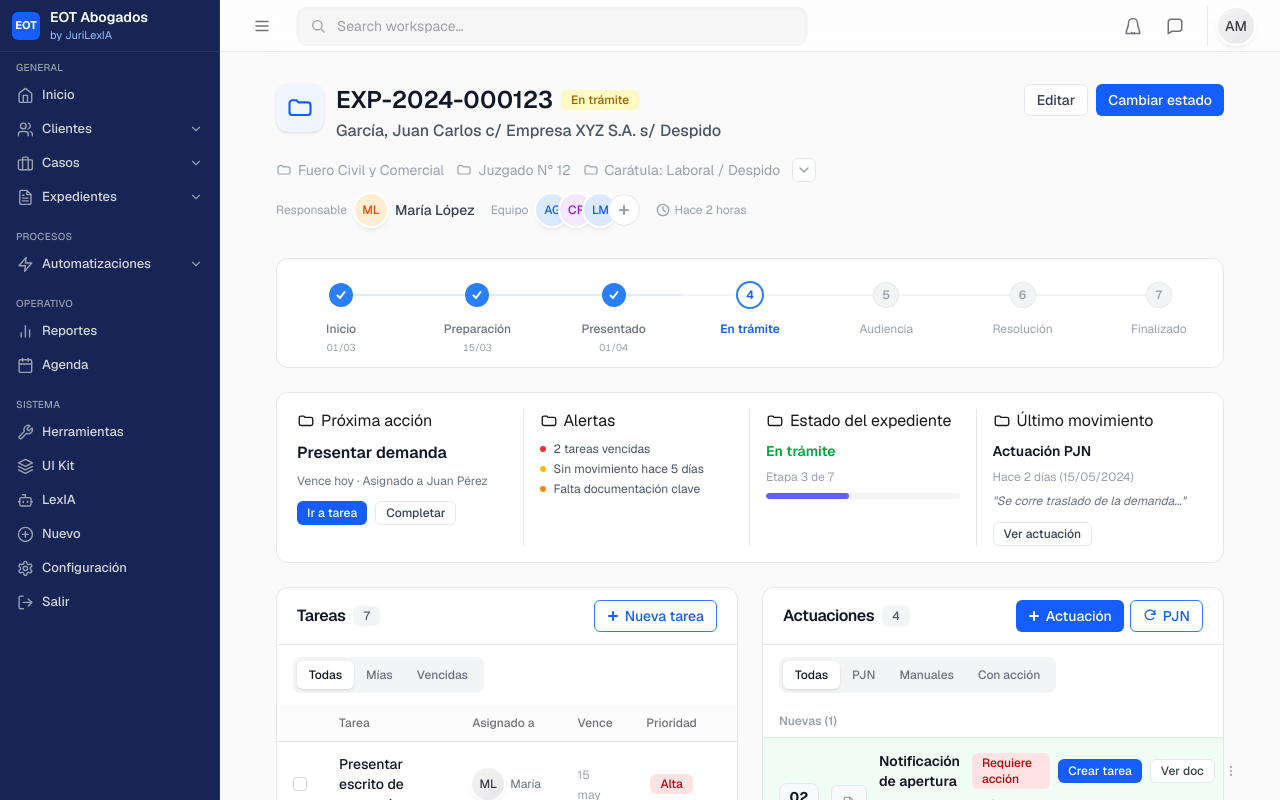
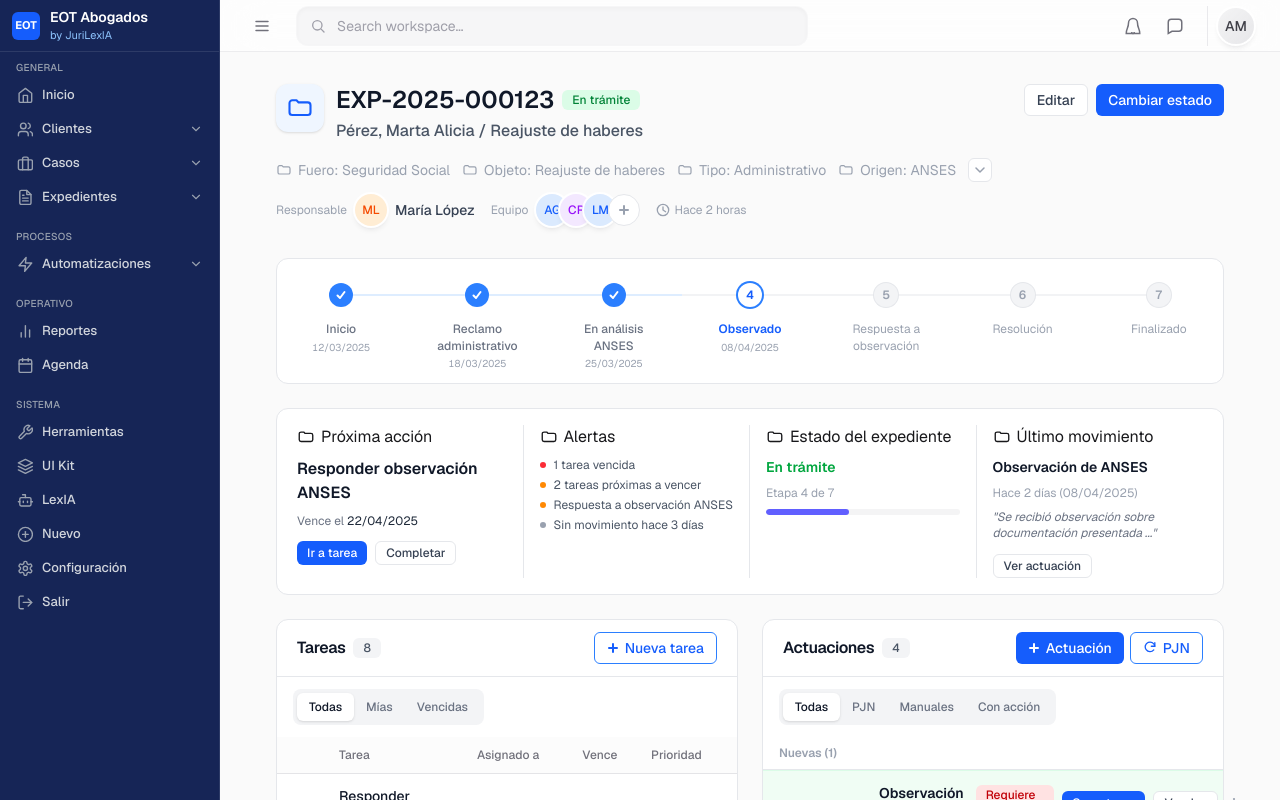
Before and after one commit to leomosquera/jurilexia-v1, a Next.js app: page /expedientes/demo in a window 1280 px wide. Shown: the top 800 px of the page. Built offline with nearby package versions, Linux system fonts and the light colour scheme.

Commit message:
updated info expedientes demo

```diff
--- a/src/app/(public)/expedientes/demo/page.tsx
+++ b/src/app/(public)/expedientes/demo/page.tsx
@@ -245,26 +245,27 @@ const TIMELINE_STEPS: Array<{
   status: "done" | "current" | "pending";
   date?: string;
 }> = [
-  { label: "Inicio",      status: "done",    date: "01/03" },
-  { label: "Preparación", status: "done",    date: "15/03" },
-  { label: "Presentado",  status: "done",    date: "01/04" },
-  { label: "En trámite",  status: "current"              },
-  { label: "Audiencia",   status: "pending"              },
-  { label: "Resolución",  status: "pending"              },
-  { label: "Finalizado",  status: "pending"              },
+  { label: "Inicio", status: "done", date: "12/03/2025" },
+  { label: "Reclamo administrativo", status: "done", date: "18/03/2025" },
+  { label: "En análisis ANSES",  status: "done", date: "25/03/2025" },
+  { label: "Observado",  status: "current", date: "08/04/2025" },
+  { label: "Respuesta a observación", status: "pending" },
+  { label: "Resolución",  status: "pending" },
+  { label: "Finalizado",  status: "pending" },
 ];
 
 const TASKS: Array<{
   id: string; name: string; assigned: string;
   date: string; priority: TaskPriority; status: TaskStatus;
 }> = [
-  { id: "t1", name: "Presentar escrito de responde",    assigned: "María López",  date: "15 may", priority: "Alta",  status: "Pendiente"    },
-  { id: "t2", name: "Revisar documentación adjunta",    assigned: "Ana García",   date: "18 may", priority: "Media", status: "En progreso"  },
-  { id: "t3", name: "Coordinar audiencia con cliente",  assigned: "Carlos Ruiz",  date: "20 may", priority: "Baja",  status: "Programada"   },
-  { id: "t4", name: "Notificar resolución provisional", assigned: "Laura Medina", date: "22 may", priority: "Alta",  status: "Pendiente"    },
-  { id: "t5", name: "Revisar documentación adjunta",    assigned: "Ana García",   date: "18 may", priority: "Media", status: "En progreso"  },
-  { id: "t6", name: "Coordinar audiencia con cliente",  assigned: "Carlos Ruiz",  date: "20 may", priority: "Baja",  status: "Programada"   },
-  { id: "t7", name: "Notificar resolución provisional", assigned: "Laura Medina", date: "22 may", priority: "Alta",  status: "Pendiente"    },
+  { id: "t1", name: "Responder observación ANSES",    assigned: "María López",  date: "15 may", priority: "Alta",  status: "Pendiente"    },
+  { id: "t2", name: "Revisar historia laboral actualizada",    assigned: "Ana García",   date: "18 may", priority: "Media", status: "En progreso"  },
+  { id: "t3", name: "Solicitar recibos de haberes",  assigned: "Carlos Ruiz",  date: "20 may", priority: "Media",  status: "Pendiente"   },
+  { id: "t4", name: "Calculadora de movilidad", assigned: "Laura Medina", date: "22 may", priority: "Baja",  status: "Pendiente"    },
+  { id: "t5", name: "Control de topes y mínimos",    assigned: "Ana García",   date: "18 may", priority: "Baja", status: "Pendiente"   },
+  { id: "t6", name: "Redactar presentación complementaria",  assigned: "Carlos Ruiz",  date: "20 may", priority: "Alta",  status: "Pendiente"   },
+  { id: "t7", name: "Subir documentación a mi ANSES", assigned: "Laura Medina", date: "22 may", priority: "Media",  status: "Pendiente"    },
+  { id: "t8", name: "Seguimiento de trámite", assigned: "Laura Medina", date: "22 may", priority: "Baja",  status: "Pendiente"    },
 ];
 
 const DOCS: Array<{
@@ -281,10 +282,10 @@ const ACTUACIONES: Array<{
   id: string; day: string; month: string; title: string; desc: string;
   variant: BadgeVariant; badge: string; type: "document" | "briefcase" | "scales";
 }> = [
-  { id: "a1", day: "02", month: "MAY", title: "Notificación de apertura",    desc: "El juzgado notificó la apertura formal del expediente.",     variant: "success", badge: "Procesada",   type: "document"   },
-  { id: "a2", day: "15", month: "ABR", title: "Presentación de pruebas",     desc: "Se adjuntaron los documentos requeridos por el tribunal.",   variant: "neutral", badge: "Informativa", type: "briefcase"  },
-  { id: "a3", day: "10", month: "ABR", title: "Ingreso del escrito inicial",  desc: "Presentación formal ante mesa de entradas.",                 variant: "success", badge: "Procesada",   type: "document"   },
-  { id: "a4", day: "20", month: "MAY", title: "Audiencia preliminar",         desc: "Citación a audiencia con ambas partes convocadas.",          variant: "warning", badge: "Pendiente",   type: "scales"     },
+  { id: "a1", day: "08", month: "ABR", title: "Observación de ANSES",    desc: "Se recibió observación sobre documentación presentada.",     variant: "success", badge: "Procesada",   type: "document"   },
+  { id: "a2", day: "02", month: "ABR", title: "Presentación incial",     desc: "Se presentó reclamo por diferencia de haberes.",   variant: "neutral", badge: "Informativa", type: "briefcase"  },
+  { id: "a3", day: "01", month: "ABR", title: "Carga de documentación",  desc: "Se adjuntó documentación requerida.",                 variant: "success", badge: "Procesada",   type: "document"   },
+  { id: "a4", day: "25", month: "MAR", title: "Pase a análisis",         desc: "El expediente fue derivado para nálisis técnico.",          variant: "warning", badge: "Pendiente",   type: "scales"     },
 ];
 
 const grouped = {
@@ -344,14 +345,14 @@ export default function ExpedientesDemoPage() {
 
               <div className="flex flex-wrap items-center gap-2">
                 <h1 className="text-lg lg:text-2xl font-semibold text-gray-900 truncate">
-                  EXP-2024-000123
+                  EXP-2025-000123
                 </h1>
 
-                <Badge variant="warning">En trámite</Badge>
+                <Badge variant="success">En trámite</Badge>
               </div>
 
               <p className="text-sm lg:text-base font-medium text-gray-600 leading-snug truncate">
-                García, Juan Carlos c/ Empresa XYZ S.A. s/ Despido
+                Pérez, Marta Alicia / Reajuste de haberes
               </p>
 
             </div>
@@ -379,17 +380,22 @@ export default function ExpedientesDemoPage() {
 
             <div className="flex items-center gap-1.5">
               <Icon.Folder className="size-4" />
-              <span>Fuero Civil y Comercial</span>
+              <span>Fuero: Seguridad Social</span>
             </div>
 
             <div className="flex items-center gap-1.5">
               <Icon.Folder className="size-4" />
-              <span>Juzgado N° 12</span>
+              <span>Objeto: Reajuste de haberes</span>
             </div>
 
             <div className="flex items-center gap-1.5">
               <Icon.Folder className="size-4" />
-              <span>Carátula: Laboral / Despido</span>
+              <span>Tipo: Administrativo</span>
+            </div>
+
+            <div className="flex items-center gap-1.5">
+              <Icon.Folder className="size-4" />
+              <span>Origen: ANSES</span>
             </div>
 
             <button
@@ -460,7 +466,7 @@ export default function ExpedientesDemoPage() {
         <div className="mt-2">
           <Card>
             <CardContent className="p-5">
-              <div className="grid grid-cols-1 md:grid-cols-3 xl:grid-cols-5 gap-6 text-sm">
+              <div className="grid grid-cols-1 md:grid-cols-2 xl:grid-cols-4 gap-6 text-sm">
 
                 {/* COLUMNA 1 */}
                 <div className="space-y-2">
@@ -468,9 +474,9 @@ export default function ExpedientesDemoPage() {
                     Información del caso
                   </p>
 
-                  <InfoRow label="Tipo de proceso" value="Ordinario Laboral" />
-                  <InfoRow label="Número de caso" value="CAS-2024-000045" />
-                  <InfoRow label="Fecha de inicio" value="18/05/2024" />
+                  <InfoRow label="Cliente" value="Pérez, Marta Alicia" />
+                  <InfoRow label="Número de caso" value="CAS-2025-000087" />
+                  <InfoRow label="Fecha de inicio" value="12/03/2025" />
                   <InfoRow label="Estado" value="En trámite" />
                   <InfoRow label="Prioridad" value={<Badge variant="danger">Alta</Badge>} />
                 </div>
@@ -481,10 +487,11 @@ export default function ExpedientesDemoPage() {
                     Información del expediente
                   </p>
 
-                  <InfoRow label="Número" value="EXP-2024-000123" />
-                  <InfoRow label="Carátula" value="18/05/2024" />
-                  <InfoRow label="Origen" value="PJN" />
-                  <InfoRow label="Instancia" value="Primera" />
+                  <InfoRow label="Número" value="024-25-05678932-1" />
+                  <InfoRow label="Organismo" value="ANSES" />
+                  <InfoRow label="Trámite" value="Reajuste de haberes" />
+                  <InfoRow label="Fecha de inicio" value="12/03/2025" />
+                  <InfoRow label="Instancia" value="Administrativa" />
                 </div>
 
                 {/* COLUMNA 3 */}
@@ -493,38 +500,29 @@ export default function ExpedientesDemoPage() {
                     Cliente
                   </p>
 
-                  <InfoRow label="Nombre" value="García, Juan Carlos" />
-                  <InfoRow label="DNI" value="20.123.456" />
-                  <InfoRow label="Teléfono" value="+54 11 1234-5678" />
-                  <InfoRow label="Email" value="juan@mail.com" />
+                  <InfoRow label="Nombre" value="Pérez, Marta Alicia" />
+                  <InfoRow label="DNI" value="14.287.654" />
+                  <InfoRow label="Teléfono" value="+54 11 4444-5555" />
+                  <InfoRow label="Email" value="marta.perez@email.com" />
+                  <InfoRow label="Domicilio" value="Av. Rivadavia 1234, CABA" />
                 </div>
 
                 {/* COLUMNA 4 */}
                 <div className="space-y-2">
                   <p className="text-xs font-semibold uppercase">
-                    Jurisdicción
-                  </p>
-
-                  <InfoRow label="Fuero" value="Laboral" />
-                  <InfoRow label="Juzgado" value="N° 12" />
-                  <InfoRow label="Secretaría" value="Única" />
-                </div>
-
-                {/* COLUMNA 5 */}
-                <div className="space-y-2">
-                  <p className="text-xs font-semibold uppercase">
                     Datos adicionales
                   </p>
 
-                  <InfoRow label="Moneda" value="ARS" />
-                  <InfoRow label="Valor" value="$ 5.000.000" />
+                  <InfoRow label="Motivo" value="Diferencias por movilidad" />
+                  <InfoRow label="Período reclamado" value="03/2021 - 02/2025" />
+                  <InfoRow label="Monto estimado" value="$ 3.245.876,40" />
                   <InfoRow
                     label="Etiquetas"
                     value={
                       <div className="flex gap-1">
-                        <Badge variant="neutral">Despido</Badge>
-                        <Badge variant="neutral">Indemnización</Badge>
-                        <Badge variant="danger">Prioridad alta</Badge>
+                        <Badge variant="neutral">Movilidad</Badge>
+                        <Badge variant="neutral">Haberes</Badge>
+                        <Badge variant="neutral">Diferencias</Badge>
                       </div>
                     }
                   />
@@ -621,11 +619,11 @@ export default function ExpedientesDemoPage() {
                 </div>
 
                 <p className="text-md font-semibold text-gray-900">
-                  Presentar demanda
+                  Responder observación ANSES
                 </p>
 
                 <p className="text-xs text-gray-500">
-                  Vence hoy · Asignado a Juan Pérez
+                  Vence el <span className="text-gray-800">22/04/2025</span>
                 </p>
 
                 <div className="flex gap-2 pt-1">
@@ -644,17 +642,22 @@ export default function ExpedientesDemoPage() {
 
                   <div className="flex items-center gap-2">
                     <span className="size-1.5 rounded-full bg-red-500" />
-                    2 tareas vencidas
-                  </div>
-
-                  <div className="flex items-center gap-2">
-                    <span className="size-1.5 rounded-full bg-amber-400" />
-                    Sin movimiento hace 5 días
+                    1 tarea vencida
                   </div>
 
                   <div className="flex items-center gap-2">
                     <span className="size-1.5 rounded-full bg-orange-400" />
-                    Falta documentación clave
+                    2 tareas próximas a vencer
+                  </div>
+
+                  <div className="flex items-center gap-2">
+                    <span className="size-1.5 rounded-full bg-orange-400" />
+                     Respuesta a observación ANSES
+                  </div>
+
+                  <div className="flex items-center gap-2">
+                    <span className="size-1.5 rounded-full bg-gray-400" />
+                     Sin movimiento hace 3 días
                   </div>
 
                 </div>
@@ -670,7 +673,7 @@ export default function ExpedientesDemoPage() {
                   En trámite
                 </p>
 
-                <p className="text-xs text-gray-400">Etapa 3 de 7</p>
+                <p className="text-xs text-gray-400">Etapa 4 de 7</p>
 
                 <ProgressBar value={43} />
               </div>
@@ -682,15 +685,15 @@ export default function ExpedientesDemoPage() {
                 </div>
 
                 <p className="text-sm font-semibold text-gray-900">
-                  Actuación PJN
+                  Observación de ANSES
                 </p>
 
                 <p className="text-xs text-gray-400">
-                  Hace 2 días (15/05/2024)
+                  Hace 2 días (08/04/2025)
                 </p>
 
                 <p className="text-xs text-gray-500 italic">
-                  "Se corre traslado de la demanda..."
+                  "Se recibió observación sobre documentación presentada ..."
                 </p>
 
                 <div className="pt-1">
@@ -903,7 +906,7 @@ export default function ExpedientesDemoPage() {
                         <p className="mt-1 text-sm text-gray-600">{act.desc}</p>
 
                         <p className="mt-1 text-xs text-gray-400">
-                          PJN · Juzgado Nacional
+                          ANSES
                         </p>
                       </div>
                     </div>
@@ -953,7 +956,7 @@ export default function ExpedientesDemoPage() {
                         <p className="mt-1 text-sm text-gray-600">{act.desc}</p>
 
                         <p className="mt-1 text-xs text-gray-400">
-                          PJN · Juzgado Nacional
+                          ANSES
                         </p>
                       </div>
                     </div>
@@ -999,7 +1002,7 @@ export default function ExpedientesDemoPage() {
                         <p className="mt-1 text-sm text-gray-600">{act.desc}</p>
 
                         <p className="mt-1 text-xs text-gray-400">
-                          PJN · Mesa de entradas
+                          ANSES
                         </p>
                       </div>
                     </div>
```
